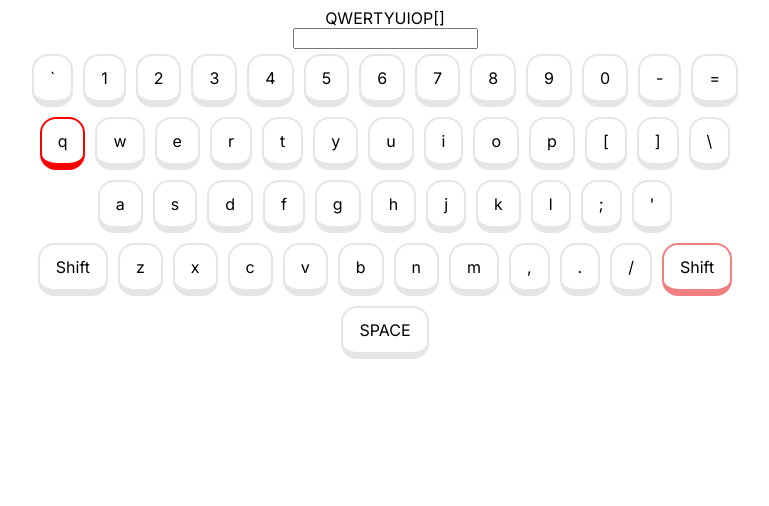
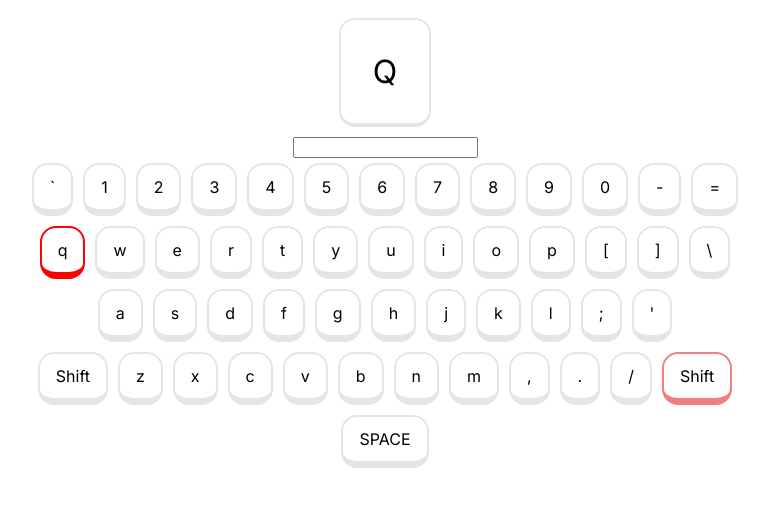
Before and after one commit to GAMIS65/LayoutMaster, a Next.js app: page / in a window 1280 px wide. Shown: the top 506 px of the page, without its empty margins (255-1024 px from the left). Built offline with nearby package versions, Linux system fonts and the light colour scheme.

Commit message:
Add new letter display

```diff
--- a/src/app/page.module.css
+++ b/src/app/page.module.css
@@ -63,6 +63,22 @@
   border-bottom: 7px solid rgb(26, 222, 160);
 }
 
+.letter-display {
+  display: inline-flex;
+  justify-content: space-between;
+}
+
+.letter {
+  display: inline-flex;
+  border-radius: 16px;
+  border: 2px solid #e5e5e5;
+  border-bottom: 4px solid #e5e5e5;
+  margin: 10px;
+  padding: 32px;
+  font-size: 32px;
+}
+
+
 .wrapper {
   display: flex;
   justify-content: center;
--- a/src/app/page.tsx
+++ b/src/app/page.tsx
@@ -10,10 +10,29 @@ type KeyProps = {
   style: string
 }
 
+type LetterDisplayProps = {
+  text: string;
+}
+
 const layout = english.layout;
 
 function Key({ name, isActive, style }: KeyProps) {
   return <div className={`${styles.key} ${isActive ? styles[style] : ''}`}>{name}</div>;
+}
+
+function LetterDisplay({ text }: LetterDisplayProps) {
+  // const letters = text.split('');
+
+  // return (
+  //   <div className={styles["letter-display"]}>
+  //     {letters.map((letter, index) => (
+  //       <div key={index} className={styles["letter"]}>{letter}</div>
+  //     ))}
+  //   </div>
+  // );
+  return (
+    <div className={styles["letter"]}>{text}</div>
+  )
 }
 
 export default function Home() {
@@ -79,7 +98,8 @@ export default function Home() {
 
   return (
     <div className={styles.wrapper}>
-      <div>{text}</div>
+      <LetterDisplay text={text[currentLetter]}/>
+      {/* <div>{text}</div> */}
       <input onChange={handleKeyDown} />
       {keyboard}
     </div>
```
